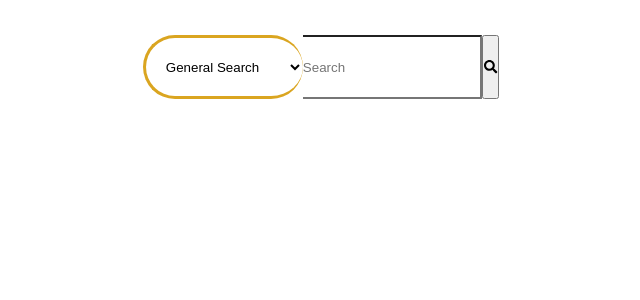
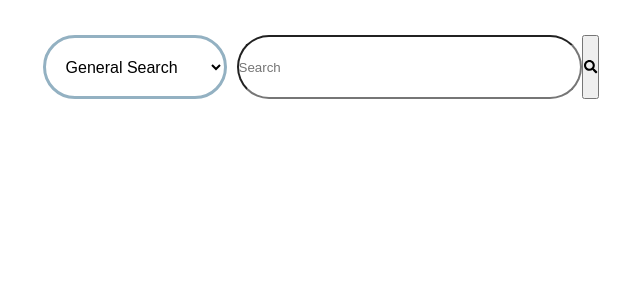
Before and after one commit to devarcher/news, a React (Create React App) app: page / in a window 1280 px wide. Shown: the top 300 px of the page, without its empty margins (319-959 px from the left). Built offline with nearby package versions, Linux system fonts and the light colour scheme.

Commit message:
button styling complete

```diff
--- a/src/App.css
+++ b/src/App.css
@@ -22,12 +22,22 @@ body {
 
 .selectorBox {
   padding: 1rem;
-  border: 3px solid goldenrod;
-  border-right: 0px;
+  border: 3px solid rgb(147, 177, 194);
   border-radius: 40px;
+  font-size: 1rem;
   background: white;
+  outline: 0;
+  transition: 0.1s ease-out;
+}
+
+.selectorBox:active {
+  outline: 0;
+  border-radius: 10px;
+  transition: 0.1s ease-out;
 }
 
 .searchBar {
-  border-left: 0;
+  width: 30%;
+  margin-left: 10px;
+  border-radius: 40px;
 }
```
